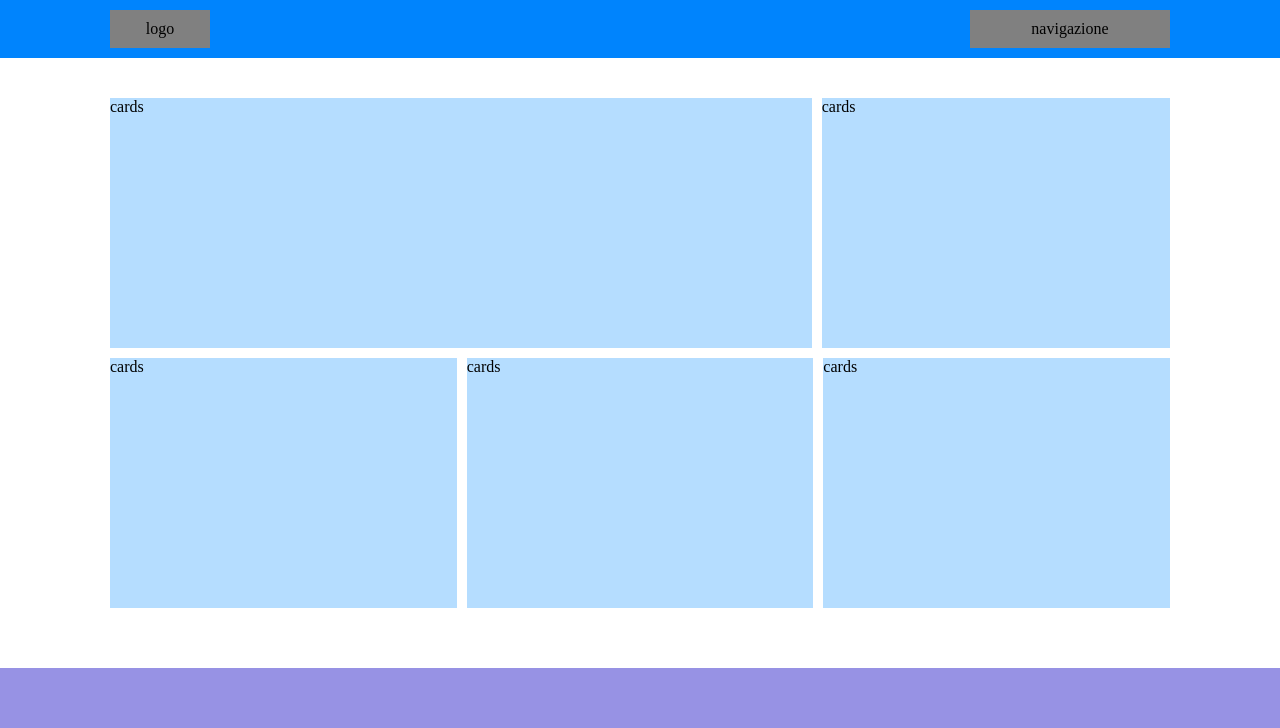
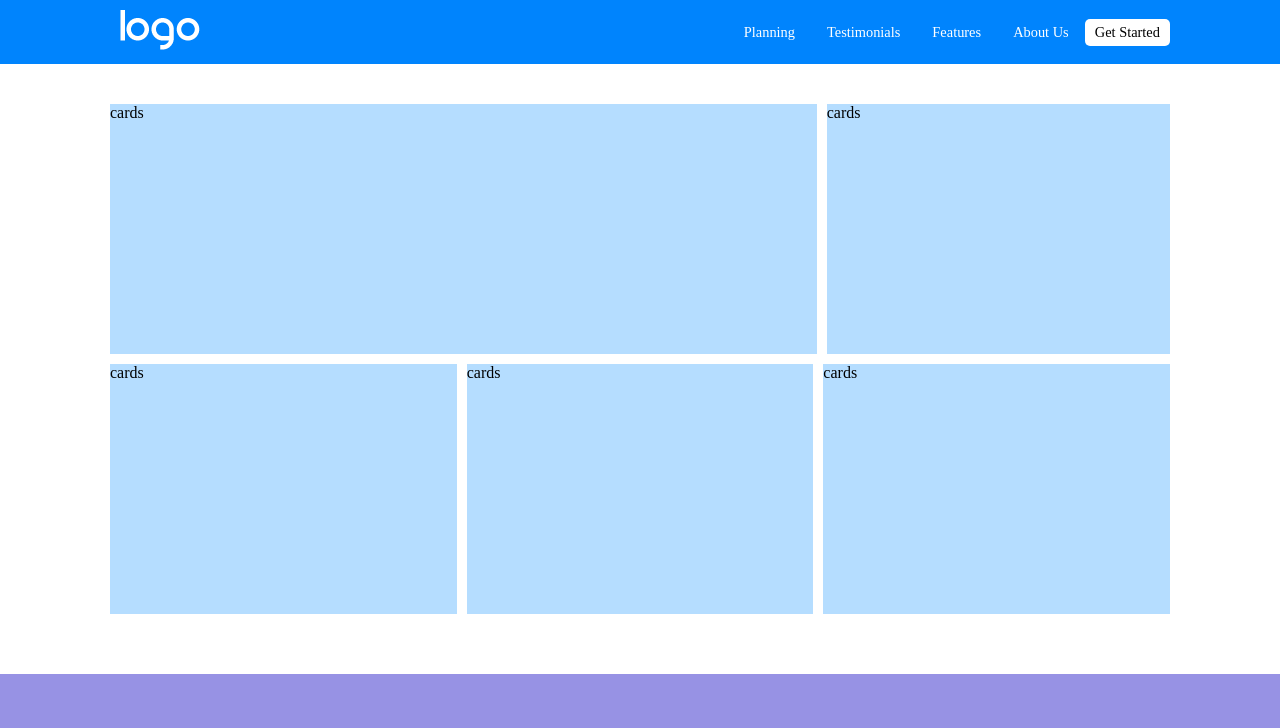
Before and after one commit to FedericoMorrillo/htmlcss-responsive-layout, a plain HTML site: page index.html in a window 1280 px wide. Shown: the top 728 px of the page. Drawn offline with Linux system fonts and the light colour scheme.

Commit message:
feat: header aggiunto

```diff
--- a/css/style.css
+++ b/css/style.css
@@ -22,20 +22,16 @@
 .t-white{
     color: white;
 }
+.white-box{
+    background-color: white;
+    border-radius: 5px;
+    padding: 0.3125rem  0.63rem;
+}
+.only-mobile{
+    display: none;
+}
 /*common*/
 /*debug*/
-
-.logo {
-    width: 6.25rem;
-    background-color: grey;
-    padding: 0.625rem;
-}
-
-.nav {
-    width: 12.5rem;
-    background-color: gray;
-    padding: 0.625rem;
-}
 
 .cards {
     height: 15.625rem;
@@ -69,18 +65,28 @@ header {
 
 .navbar {
     justify-content: space-between;
-    padding: 0.625rem 1.25rem;
+    padding: 0 1.25rem;
     align-items: center;
+    font-size: 0.9rem;
+}
+.logo{
+    padding: 0.625rem;
+}
+.logo img {
+    width: 100%;
+}
+.white-box a{
+    color:black
+}
+a{
+    text-decoration: none;
+    color: white;
 }
 
-.logo {
-    text-align: center;
-
-}
-
-.nav {
-    text-align: center;
-
+li{
+    padding: 0 1rem;
+    list-style: none;
+    align-self: center;
 }
 
 /*header*/
@@ -98,7 +104,7 @@ header {
 }
 
 .big-card {
-    width: calc(200% / 3 - 10px)
+    width: calc(100% / 3 * 2)
 }
 
 .box {
@@ -147,7 +153,7 @@ footer{
 responsive
 *************************/
 /*tablet*/
-@media screen and (max-width:768px){
+@media screen and (max-width:991px){
     .box{
         display: block;
     }
@@ -157,9 +163,15 @@ responsive
    .b-blue .cards{
         width: calc(100% / 2 - 10px);
     }
+    .only-mobile{
+        display: block;
+    }
+    .only-desktop{
+        display: none;
+    }
 }
 /*smartphone*/
-@media screen and ( max-width: 425px){
+@media screen and ( max-width: 767px){
     .flex-off{
         display: block;
     }
--- a/index.html
+++ b/index.html
@@ -2,6 +2,7 @@
 <html lang="en">
 
 <head>
+    <link rel="stylesheet" href="https://cdnjs.cloudflare.com/ajax/libs/font-awesome/6.4.2/css/all.min.css" integrity="sha512-z3gLpd7yknf1YoNbCzqRKc4qyor8gaKU1qmn+CShxbuBusANI9QpRohGBreCFkKxLhei6S9CQXFEbbKuqLg0DA==" crossorigin="anonymous" referrerpolicy="no-referrer" />
     <meta charset="UTF-8">
     <meta name="viewport" content="width=device-width, initial-scale=1.0">
     <link rel="stylesheet" href="css/style.css">
@@ -13,10 +14,19 @@
     <header>
         <div class="contenitore navbar flex">
             <div class="logo">
-                logo
+                <img src="img/logo.png" alt="logo">
             </div>
             <div class="nav">
-                navigazione
+                <div class="only-mobile">
+                    <i class="fa-solid fa-bars" style="color: #ffffff;"></i>
+                </div>
+                <ul class="only-desktop flex">
+                    <li> <a href="">Planning</a></li>
+                    <li><a href="">Testimonials</a></li>
+                    <li><a href="">Features</a></li>
+                    <li><a href="">About Us</a></li>
+                    <li class="white-box"><a href="">Get Started</a></li>
+                </ul>
             </div>
         </div>
 
```
Also changed, not shown: img/logo.png (added).
